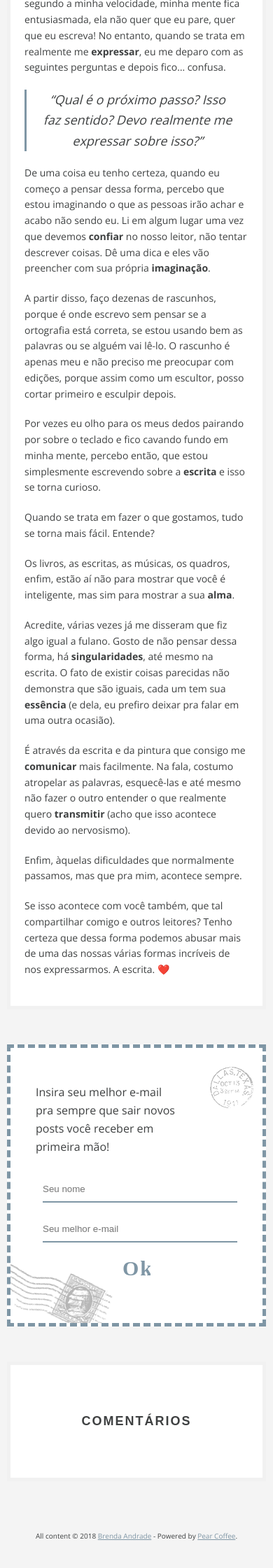
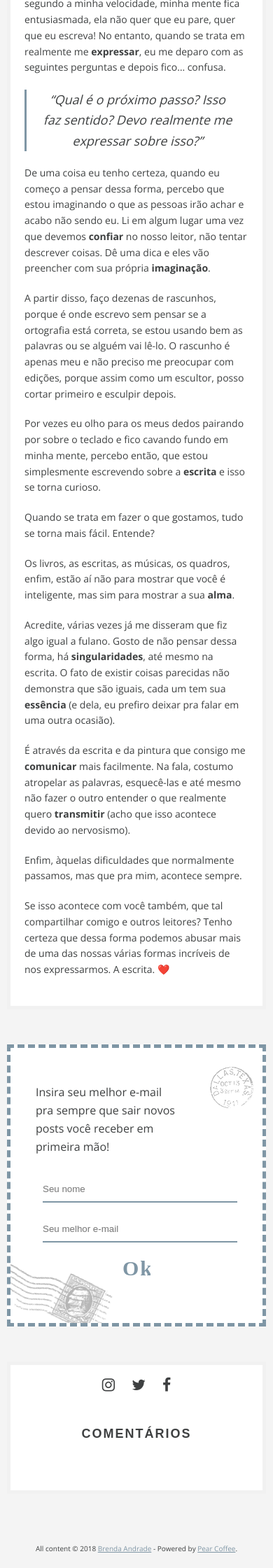
Before and after one commit to altosinsights/altosinsights.github.io, a Jekyll site: the page built from _posts/2018-01-31-escrita-nossa-de-cada-dia.md, in a window 390 px wide. Shown: the part 457-2697 px from the top of the page at 70% size. Built offline with Jekyll 4.4.1, drawn with Linux system fonts in a browser that asks for light colours; nearby versions of some CDN libraries; some web fonts are replaced; a script that is not in the unit is left out.

Commit message:
new icon social midia footer post

```diff
--- a/_layouts/post.html
+++ b/_layouts/post.html
@@ -49,6 +49,13 @@ layout: default
   <div class="post comentarios">
     <div class="top-comments">
       <h2>Comentários</h2>
+      <ul class="social-post">
+        <li>
+          <a class="social-media" target="_blank" onclick="ga('send', 'event', 'link', 'click', 'Click no instagram');" href="https://www.instagram.com/brenda.andrad/" itemprop="url"><i class="fa fa-instagram fa-lg"></i></a>
+          <a class="social-media" target="_blank" onclick="ga('send', 'event', 'link', 'click', 'Click no twitter');" href="https://twitter.com/brendaandrad/" itemprop="url"><i class="fa fa-twitter fa-lg"></i></a>
+          <a class="social-media" target="_blank" onclick="ga('send', 'event', 'link', 'click', 'Click no facebook');" href="https://www.facebook.com/altosinsights/" itemprop="url"><i class="fa fa-facebook fa-lg"></i></a>
+        </li>
+      </ul>
     </div>
 
 
--- a/assets/scss/_main.scss
+++ b/assets/scss/_main.scss
@@ -126,10 +126,21 @@
   }
 }
 
+.social-post{
+  display: flex;
+  text-align: center;
+  margin-left: auto;
+  li{
+    list-style: none;
+    display: block;
+  }
+}
 
 .top-comments{
   width: 100%;
   margin: 0 auto 50px;
+  display: flex;
+  align-items: center;
   h2{
     float: left;
     margin: 10px 0;
--- a/assets/scss/style.scss
+++ b/assets/scss/style.scss
@@ -134,6 +134,9 @@ strong, b{
 }
 
 @media screen and (max-width: 480px){
+  .social-post{
+    margin: 0 auto;
+  }
   .top-comments{
     height: 100%;
     display: grid;
```
Also changed, not shown: assets/css/style.css, 1 other file.
